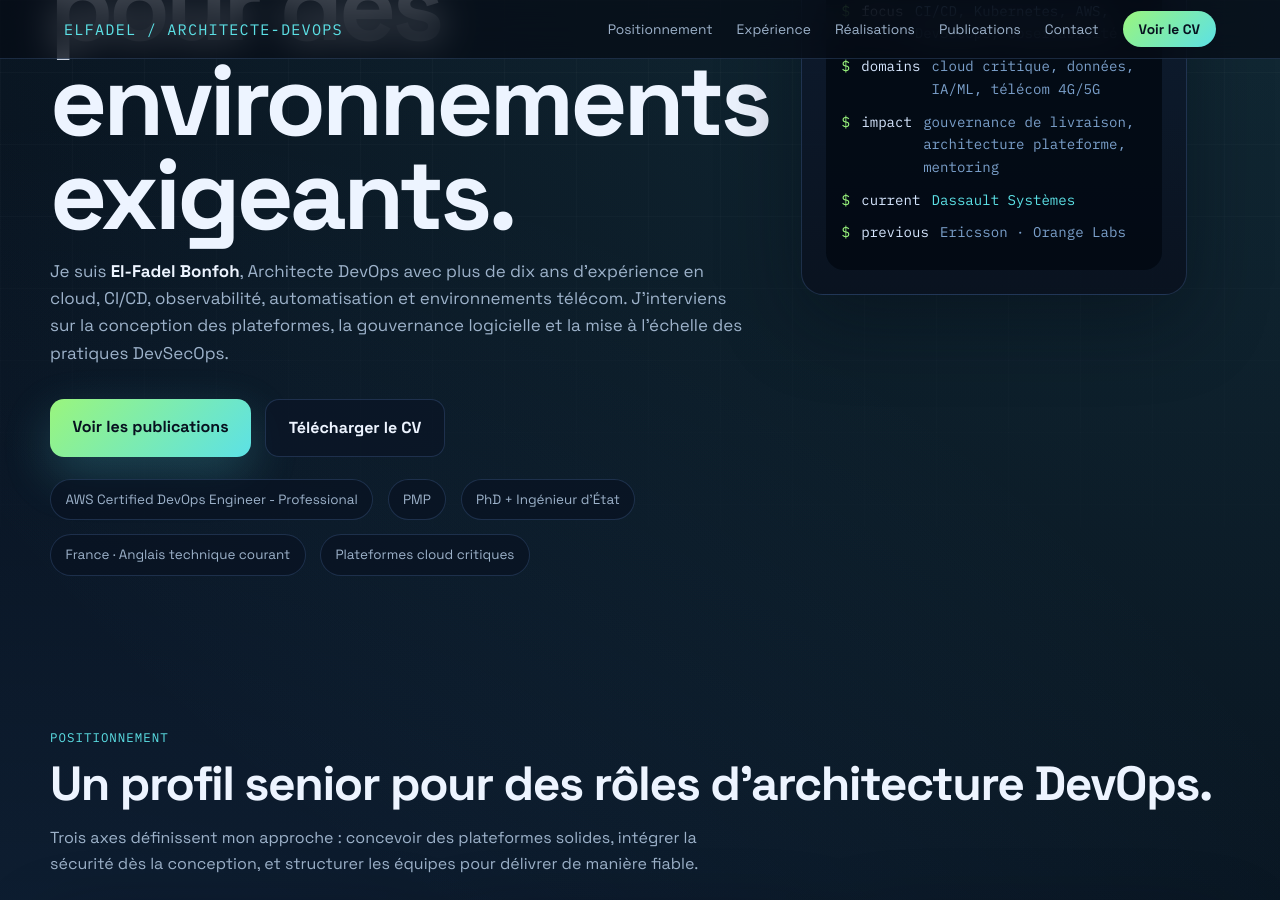
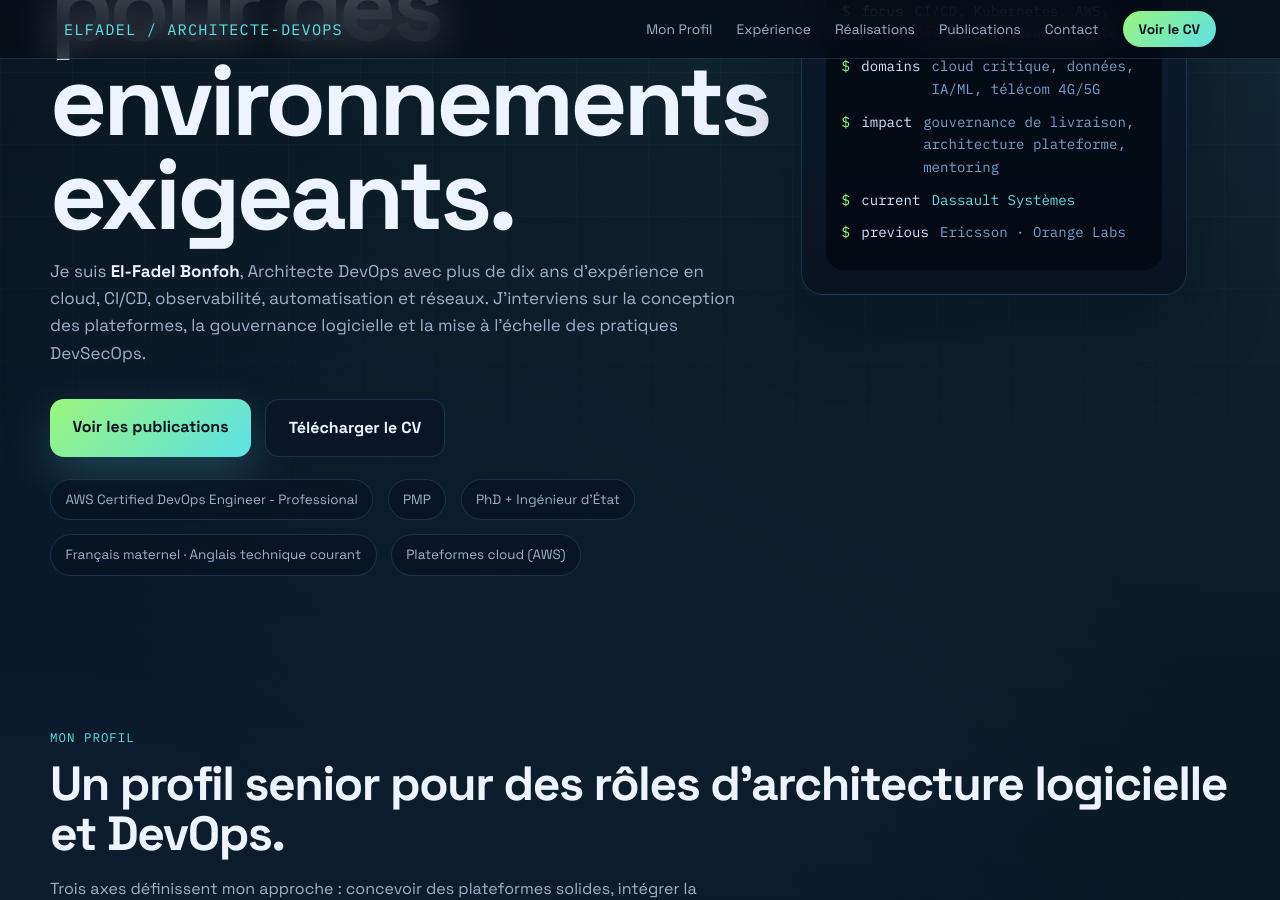
Before and after one commit to elfadel/elfadel.github.io, a Jekyll site: the page built from index.html, in a window 1280 px wide and 900 px high, scrolled down 511 px. Built offline with Jekyll 4.4.1, drawn with Linux system fonts in a browser that asks for light colours; some of the changed text lies outside the part shown.

Commit message:
Web site refonte - few improvements

```diff
--- a/_includes/navigation.html
+++ b/_includes/navigation.html
@@ -1,7 +1,7 @@
 <nav>
   <a class="brand" href="{{ '/' | relative_url }}">elfadel / architecte-devops</a>
   <ul class="nav-links">
-    <li><a href="{{ '/' | relative_url }}#positioning">Positionnement</a></li>
+    <li><a href="{{ '/' | relative_url }}#positioning">Mon Profil</a></li>
     <li><a href="{{ '/' | relative_url }}#experience">Expérience</a></li>
     <li><a href="{{ '/' | relative_url }}#projects">Réalisations</a></li>
     <li><a href="{{ '/' | relative_url }}#writing">Publications</a></li>
--- a/_layouts/home.html
+++ b/_layouts/home.html
@@ -11,7 +11,7 @@ layout: default
       <h1>Je conçois des <span>plateformes de livraison</span> fiables pour des environnements exigeants.</h1>
       <p>
         Je suis <strong>El-Fadel Bonfoh</strong>, Architecte DevOps avec plus de dix ans d'expérience en cloud,
-        CI/CD, observabilité, automatisation et environnements télécom. J'interviens sur la conception des plateformes,
+        CI/CD, observabilité, automatisation et réseaux. J'interviens sur la conception des plateformes,
         la gouvernance logicielle et la mise à l'échelle des pratiques DevSecOps.
       </p>
       <div class="hero-actions">
@@ -22,8 +22,8 @@ layout: default
         <span class="meta-pill">AWS Certified DevOps Engineer - Professional</span>
         <span class="meta-pill">PMP</span>
         <span class="meta-pill">PhD + Ingénieur d'État</span>
-        <span class="meta-pill">France · Anglais technique courant</span>
-        <span class="meta-pill">Plateformes cloud critiques</span>
+        <span class="meta-pill">Français maternel · Anglais technique courant</span>
+        <span class="meta-pill">Plateformes cloud (AWS)</span>
       </div>
     </div>
 
@@ -44,12 +44,12 @@ layout: default
     </aside>
   </section>
 
-  <!-- ===== POSITIONNEMENT ===== -->
+  <!-- ===== MON PROFIL ===== -->
   <section id="positioning" class="section">
     <div class="section-header reveal">
       <div>
-        <div class="section-label">Positionnement</div>
-        <h2>Un profil senior pour des rôles d'architecture DevOps.</h2>
+        <div class="section-label">Mon Profil</div>
+        <h2>Un profil senior pour des rôles d'architecture logicielle et DevOps.</h2>
       </div>
       <p>Trois axes définissent mon approche : concevoir des plateformes solides, intégrer la sécurité dès la conception, et structurer les équipes pour délivrer de manière fiable.</p>
     </div>
@@ -226,9 +226,9 @@ layout: default
     <div class="section-header reveal">
       <div>
         <div class="section-label">Publications</div>
-        <h2>Des publications pour montrer la profondeur technique.</h2>
+        <h2>Ici, je vous invite dans mon jardin numérique.</h2>
       </div>
-      <p>Analyses, notes d'architecture et retours d'expérience sur les sujets qui définissent un Architecte DevOps senior : delivery, sécurité, Kubernetes, observabilité et gouvernance plateforme.</p>
+      <p>Analyses, notes d'architecture et retours d'expérience sur les sujets qui m'animent : delivery, sécurité, Kubernetes, observabilité, données, I.A, et gouvernance plateforme.</p>
     </div>
     <div class="articles-grid">
       {% for post in site.posts limit:6 %}
@@ -267,7 +267,7 @@ layout: default
         </ul>
       </article>
       <article class="path-card reveal">
-        <h3>Systèmes connectés, télécom et environnements complexes</h3>
+        <h3>Systèmes connectés, réseaux et environnements complexes</h3>
         <p>Mon expérience cloud se combine à une base solide sur les architectures réseau et télécom, utile pour les contextes où la robustesse de l'infrastructure est déterminante.</p>
         <ul>
           <li>4G, 5G, NFV, SDN et environnements hybrides</li>
--- a/index.html
+++ b/index.html
@@ -500,7 +500,7 @@ layout: home
 </head>
 <body>
   <nav>
-    <a class="brand" href="#top">elfadel / architecte-devops</a>
+    <a class="brand" href="#top">el-fadel / architecte devops</a>
     <ul class="nav-links">
       <li><a href="#positioning">Positionnement</a></li>
       <li><a href="#experience">Experience</a></li>
@@ -517,7 +517,7 @@ layout: home
         <h1>Je concois des <span>plateformes de livraison</span> fiables pour des environnements exigeants.</h1>
         <p>
           Je suis <strong>El-Fadel Bonfoh</strong>, Architecte DevOps avec plus de dix ans d'experience en cloud,
-          CI/CD, observabilite, automatisation et environnements telecom. J'interviens sur la conception des plateformes,
+          CI/CD, observabilite, automatisation et réseaux. J'interviens sur la conception des plateformes,
           la gouvernance logicielle et la mise a l'echelle des pratiques DevSecOps.
         </p>
         <div class="hero-actions">
@@ -528,8 +528,8 @@ layout: home
           <span class="meta-pill">AWS Certified DevOps Engineer - Professional</span>
           <span class="meta-pill">PMP</span>
           <span class="meta-pill">PhD + Ingenieur d'Etat</span>
-          <span class="meta-pill">France · Anglais technique courant</span>
-          <span class="meta-pill">Plateformes cloud critiques</span>
+          <span class="meta-pill">Francais maternel · Anglais technique courant</span>
+          <span class="meta-pill">Plateformes cloud (AWS)</span>
         </div>
       </div>
 
```
